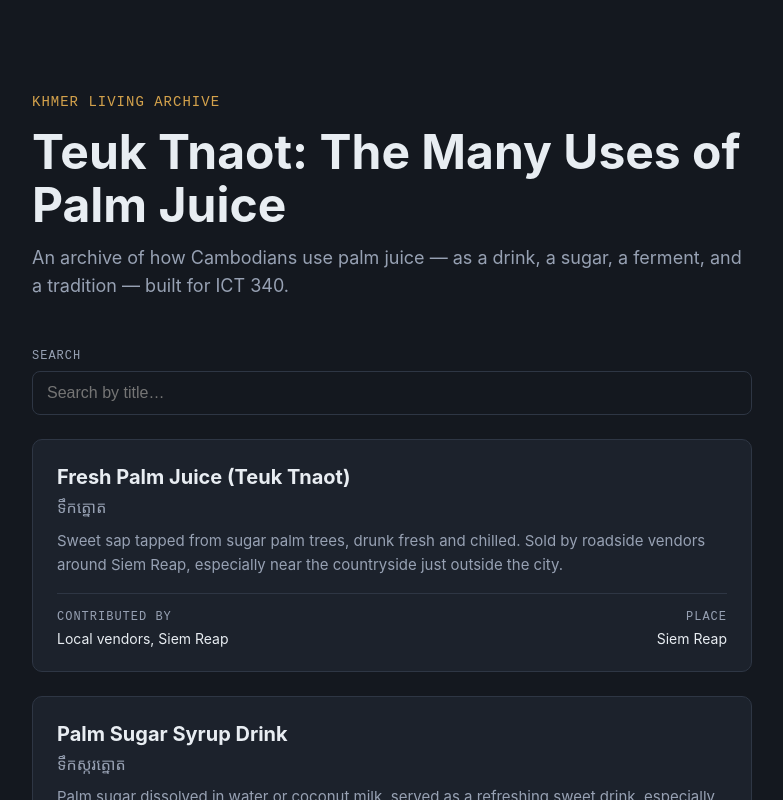
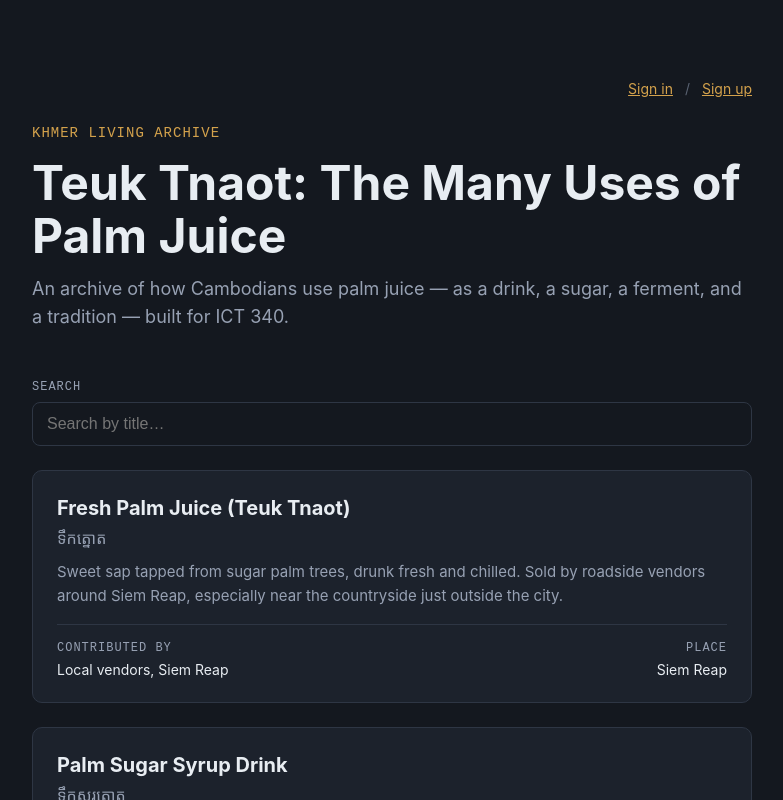
Before and after one commit to khadana/Signature-Drink-of-Siem-Reap, a Next.js app: page / in a window 1280 px wide. Shown: the top 800 px of the page, without its empty margins (248-1031 px from the left). Built offline with nearby package versions, Linux system fonts and the light colour scheme; no server answers.

Commit message:
add auth-aware header showing login state (AI-assisted via Cline)

```diff
--- a/app/page.js
+++ b/app/page.js
@@ -1,15 +1,45 @@
 "use client";
 
-import { useState } from "react";
+import { useEffect, useState } from "react";
 import collection from "../collection.config.js";
 import entries from "../data/entries.js";
 import EntryCard from "../components/EntryCard.js";
+import { createClient } from "../lib/supabase/client.js";
 
 const styles = {
   wrap: {
     maxWidth: 720,
     margin: "0 auto",
     padding: "80px 24px",
+  },
+  authBar: {
+    display: "flex",
+    alignItems: "center",
+    justifyContent: "flex-end",
+    gap: 12,
+    marginBottom: 28,
+  },
+  authEmail: {
+    fontSize: 14,
+    color: "#97A1B3",
+  },
+  authLink: {
+    fontSize: 14,
+    color: "#D4A24C",
+    textDecoration: "underline",
+  },
+  authSeparator: {
+    fontSize: 14,
+    color: "#5A6373",
+  },
+  authButton: {
+    fontSize: 14,
+    color: "#D4A24C",
+    backgroundColor: "#1C222C",
+    border: "1px solid #2E3644",
+    borderRadius: 8,
+    padding: "6px 14px",
+    cursor: "pointer",
   },
   kicker: {
     fontFamily: "'Courier New', monospace",
@@ -73,6 +103,28 @@ const styles = {
 
 export default function Home() {
   const [query, setQuery] = useState("");
+  const [user, setUser] = useState(undefined); // undefined = checking, null = signed out, object = signed in
+  const supabase = createClient();
+
+  useEffect(() => {
+    let active = true;
+    supabase.auth
+      .getUser()
+      .then(({ data }) => {
+        if (active) setUser(data.user ?? null);
+      })
+      .catch(() => {
+        if (active) setUser(null);
+      });
+    return () => {
+      active = false;
+    };
+  }, [supabase]);
+
+  const handleLogout = async () => {
+    await supabase.auth.signOut();
+    setUser(null);
+  };
 
   const q = query.trim().toLowerCase();
   const matched = entries.filter(
@@ -83,6 +135,26 @@ export default function Home() {
 
   return (
     <main style={styles.wrap}>
+      <header style={styles.authBar}>
+        {user === undefined ? null : user ? (
+          <>
+            <span style={styles.authEmail}>{user.email}</span>
+            <button type="button" style={styles.authButton} onClick={handleLogout}>
+              Logout
+            </button>
+          </>
+        ) : (
+          <>
+            <a href="/login" style={styles.authLink}>
+              Sign in
+            </a>
+            <span style={styles.authSeparator}>/</span>
+            <a href="/signup" style={styles.authLink}>
+              Sign up
+            </a>
+          </>
+        )}
+      </header>
       <p style={styles.kicker}>KHMER LIVING ARCHIVE</p>
       <h1 style={styles.title}>{collection.name}</h1>
       <p style={styles.description}>{collection.description}</p>
```
